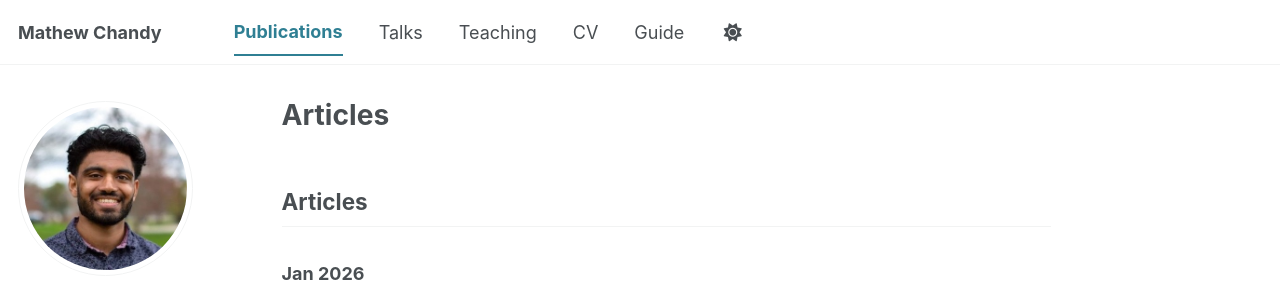
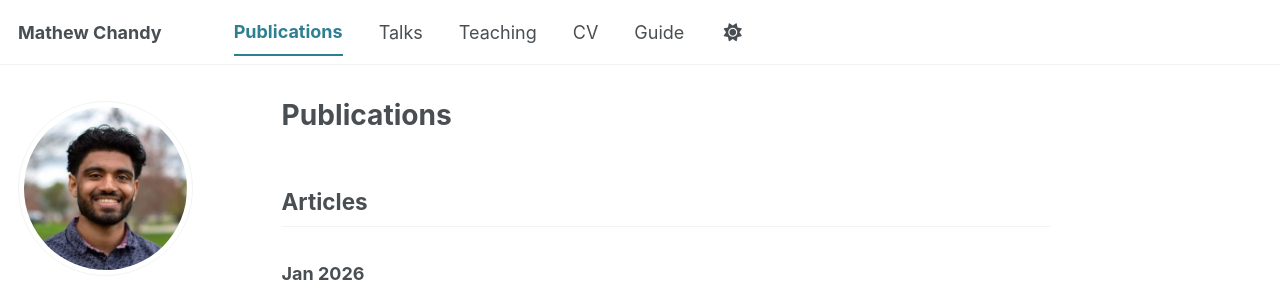
Before and after one commit to mathewchandy03/mathewchandy03.github.io, a Jekyll site: the page built from _pages/publications.md, in a window 1280 px wide and 1254 px high. Shown: the top 288 px of the window. Built offline with Jekyll 4.4.1, drawn with Linux system fonts in a browser that asks for light colours; some web fonts are replaced; our own code applies the rules of GitHub Pages for plain Markdown files; a script bundle is joined from its source files by our own code; library files that are not in the unit come from our copies; some of the changed lines change nothing that is shown.

Commit message:
Update publications.md

```diff
--- a/_pages/publications.md
+++ b/_pages/publications.md
@@ -1,3 +1,12 @@
+---
+permalink: /publications/
+title: "Publications"
+author_profile: true
+redirect_from:
+  - /md/
+  - /publications.html
+---
+
 ## Articles
 
 ### Jan 2026
```
